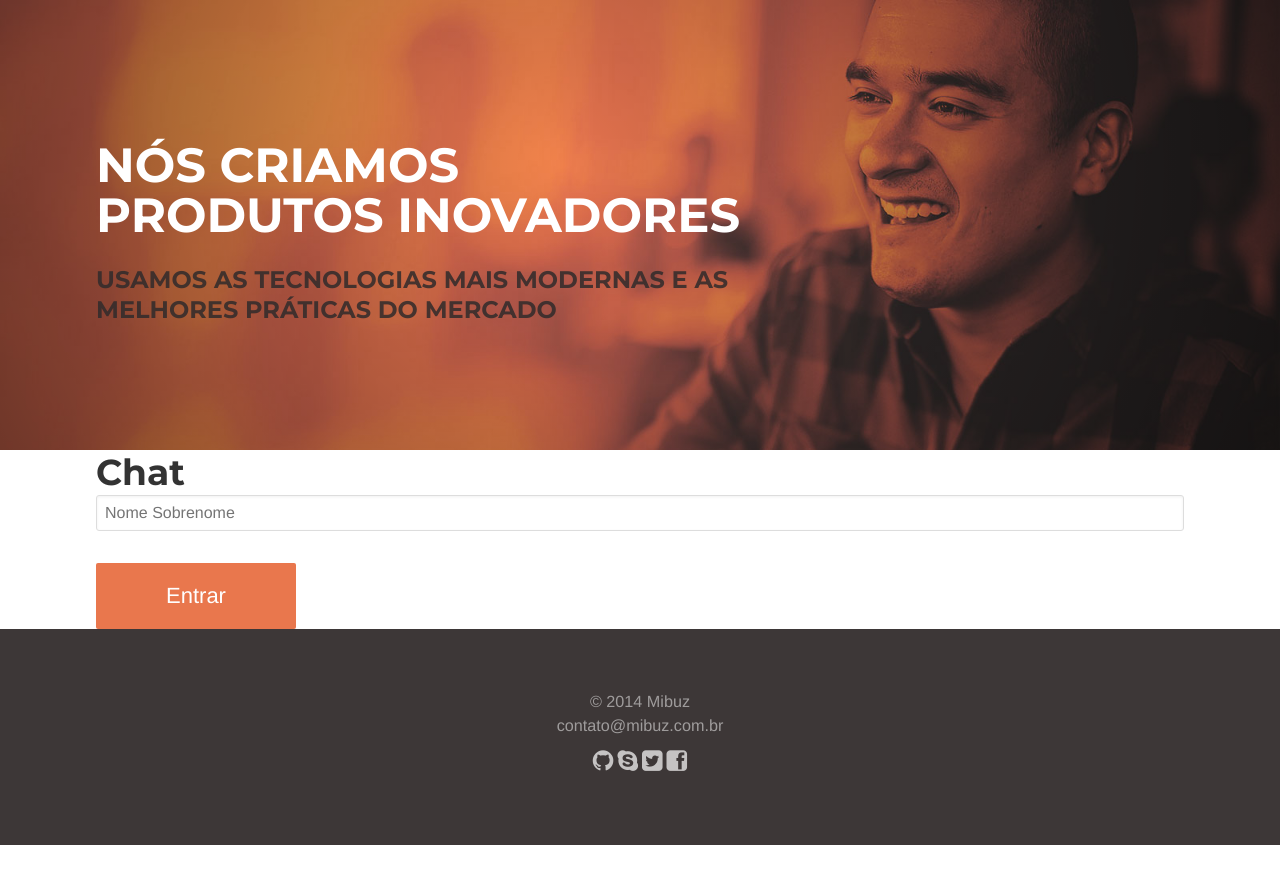
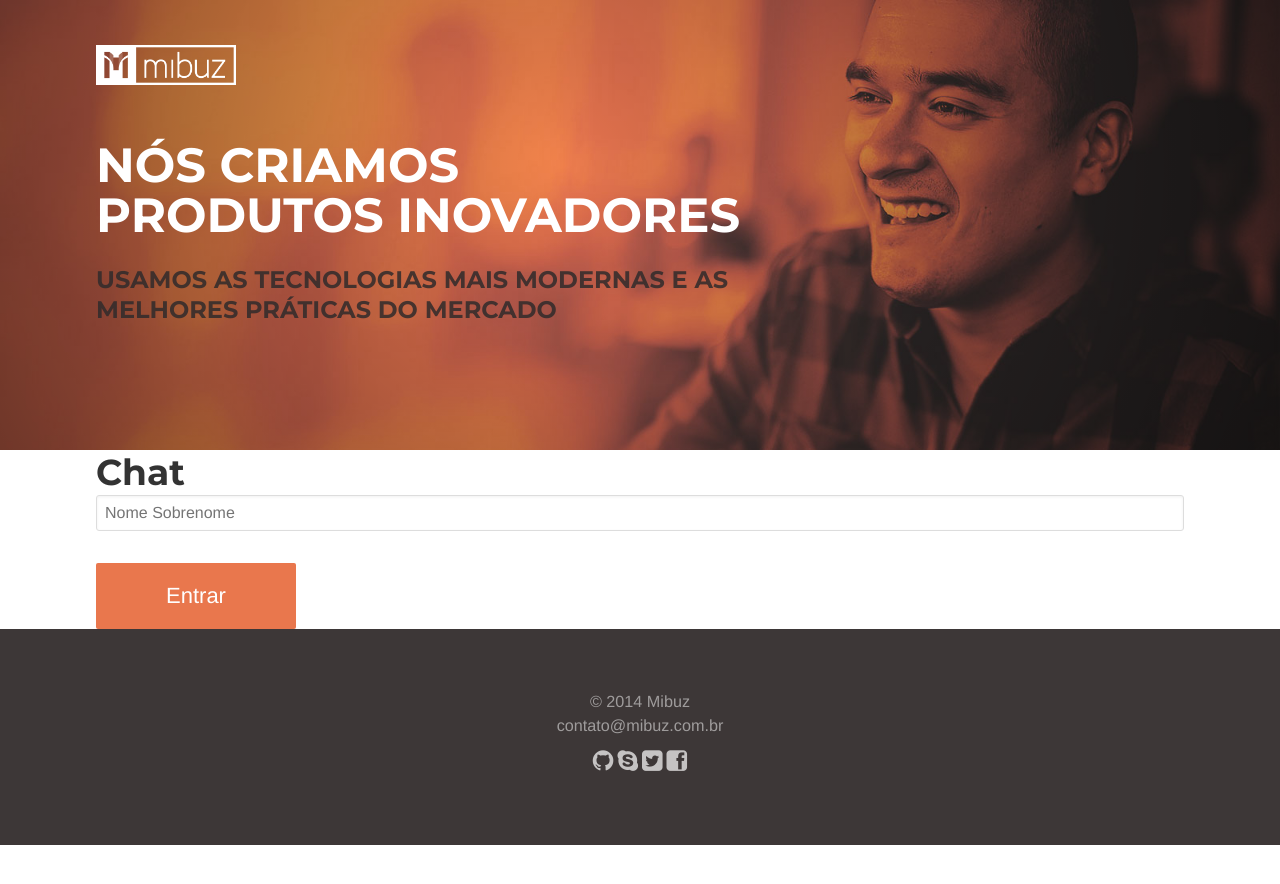
Before and after one commit to Mibuz/mibuz.github.io, a Jekyll site: the page built from chat.html, in a window 1280 px wide. Shown: the top 884 px of the page. Built offline with Jekyll 4.4.1, drawn with Linux system fonts in a browser that asks for light colours; Markdown is read by kramdown in place of the engine named in the settings.

Commit message:
Improve style header

```diff
--- a/_includes/header.html
+++ b/_includes/header.html
@@ -2,7 +2,7 @@
   <nav id="navigation" class="">
     <div class="inner">
       <a href="/" class="logo">
-        <img src="assets/images/logo.png" alt="">
+        <img src="/assets/images/logo.png" alt="">
       </a>
       <!--ul>
         <li><a href="#services">O que fazemos</a></li>
--- a/_source/sass/responsive/modules/_header.scss
+++ b/_source/sass/responsive/modules/_header.scss
@@ -15,7 +15,7 @@
     .text-highlight{
       width: 100%;
       text-align: center;
-      margin-top: 70px;
+      margin-top: 160px;
       h1{
         letter-spacing: -3px;
         margin-bottom: 25px;
@@ -34,7 +34,6 @@
     // background-position: -800px 0px;
 
     .text-highlight{
-      margin-top: 70px;
       h1{
         font-size: em(35);
         letter-spacing: -3px;
```
Also changed, not shown: _source/sass/modules/_header.scss (+5 -3 lines).
